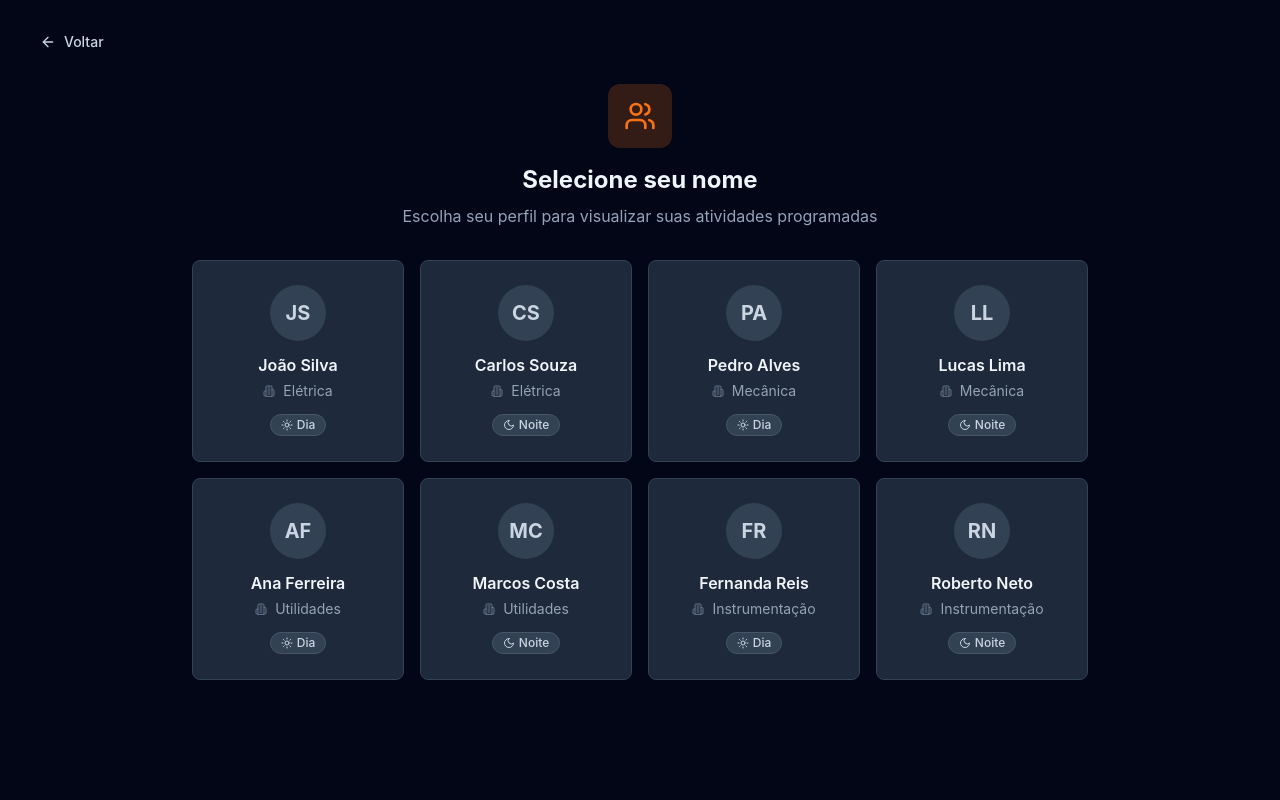
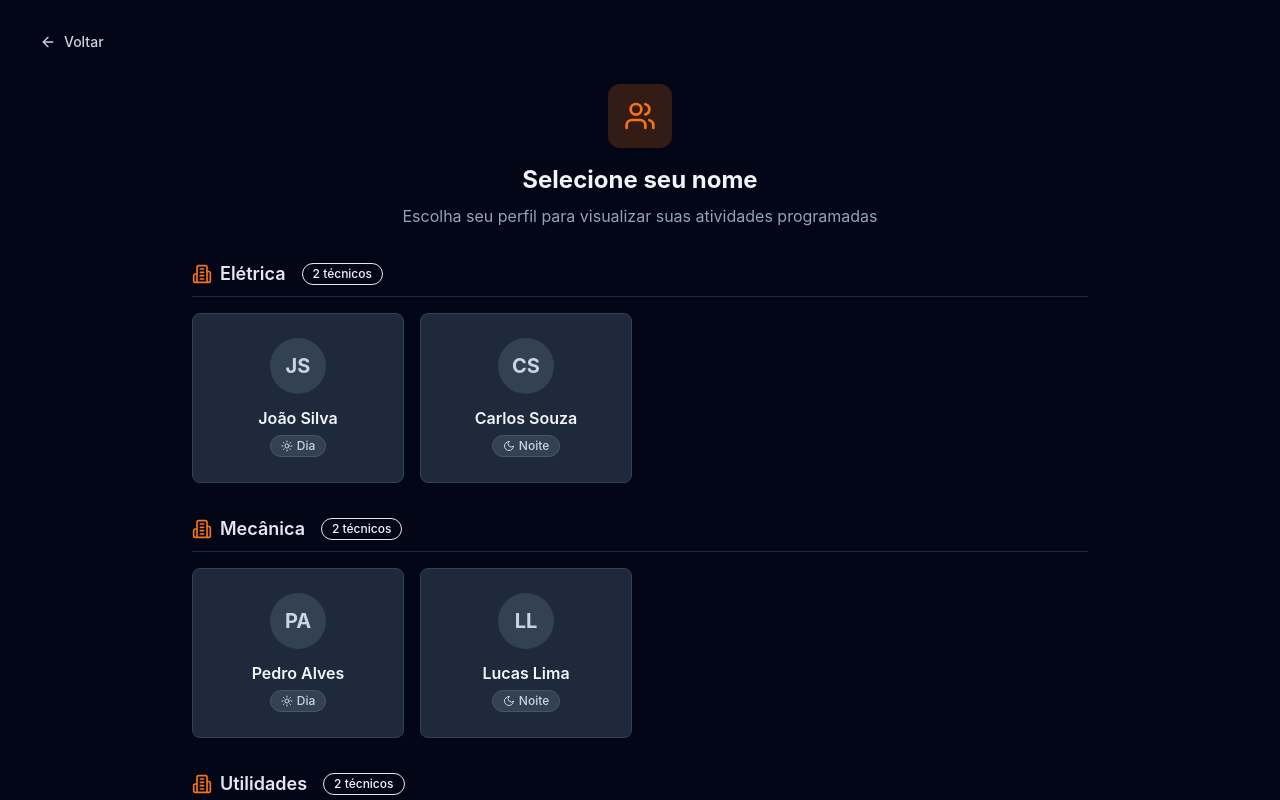
Before and after one commit to kibalinha/progbss, a React (Vite) app: page /technician in a window 1280 px wide. Shown: the top 800 px of the page. Built offline with nearby package versions, Linux system fonts and the light colour scheme; no server answers.

Commit message:
feat: group technicians by sector in TechnicianAccess page

```diff
--- a/src/pages/TechnicianAccess.jsx
+++ b/src/pages/TechnicianAccess.jsx
@@ -4,11 +4,17 @@ import { Card } from '../components/ui/Card'
 import { Badge } from '../components/ui/Badge'
 import { Button } from '../components/ui/Button'
 import { ArrowLeft, Users, Building2, Sun, Moon } from 'lucide-react'
-import { getShiftLabel, getShiftBadgeColor } from '../utils/helpers'
+import { getShiftBadgeColor } from '../utils/helpers'
 
 export function TechnicianAccess() {
   const navigate = useNavigate()
-  const { technicians } = useApp()
+  const { technicians, sectors } = useApp()
+
+  // Group technicians by sector
+  const techniciansBySector = sectors.map(sector => ({
+    sector,
+    techs: technicians.filter(t => t.sector === sector)
+  })).filter(group => group.techs.length > 0)
 
   return (
     <div className="min-h-screen bg-slate-950 p-6">
@@ -34,8 +40,22 @@ export function TechnicianAccess() {
           </p>
         </div>
 
+        {/* Technicians grouped by sector */}
+        <div className="space-y-8">
+          {techniciansBySector.map(({ sector, techs }) => (
+            <div key={sector}>
+              {/* Sector Header */}
+              <div className="flex items-center gap-2 mb-4 pb-2 border-b border-slate-800">
+                <Building2 className="w-5 h-5 text-orange-500" />
+                <h2 className="text-lg font-semibold text-slate-200">{sector}</h2>
+                <Badge variant="secondary" className="ml-2">
+                  {techs.length} técnico{techs.length !== 1 ? 's' : ''}
+                </Badge>
+              </div>
+
+              {/* Technicians Grid */}
               <div className="grid grid-cols-1 sm:grid-cols-2 lg:grid-cols-3 xl:grid-cols-4 gap-4">
-          {technicians.map(tech => (
+                {techs.map(tech => (
                   <Card
                     key={tech.id}
                     hover
@@ -52,11 +72,6 @@ export function TechnicianAccess() {
 
                       <h3 className="font-semibold text-slate-100 mb-1">{tech.name}</h3>
 
-                <div className="flex items-center justify-center gap-2 mb-3">
-                  <Building2 className="w-3 h-3 text-slate-500" />
-                  <span className="text-sm text-slate-400">{tech.sector}</span>
-                </div>
-
                       <Badge className={getShiftBadgeColor(tech.shift)}>
                         {tech.shift === 'day' ? (
                           <><Sun className="w-3 h-3 mr-1" /> Dia</>
@@ -66,6 +81,9 @@ export function TechnicianAccess() {
                       </Badge>
                     </div>
                   </Card>
+                ))}
+              </div>
+            </div>
           ))}
         </div>
 
```
Lines whose indentation alone changed are shown as unchanged.
